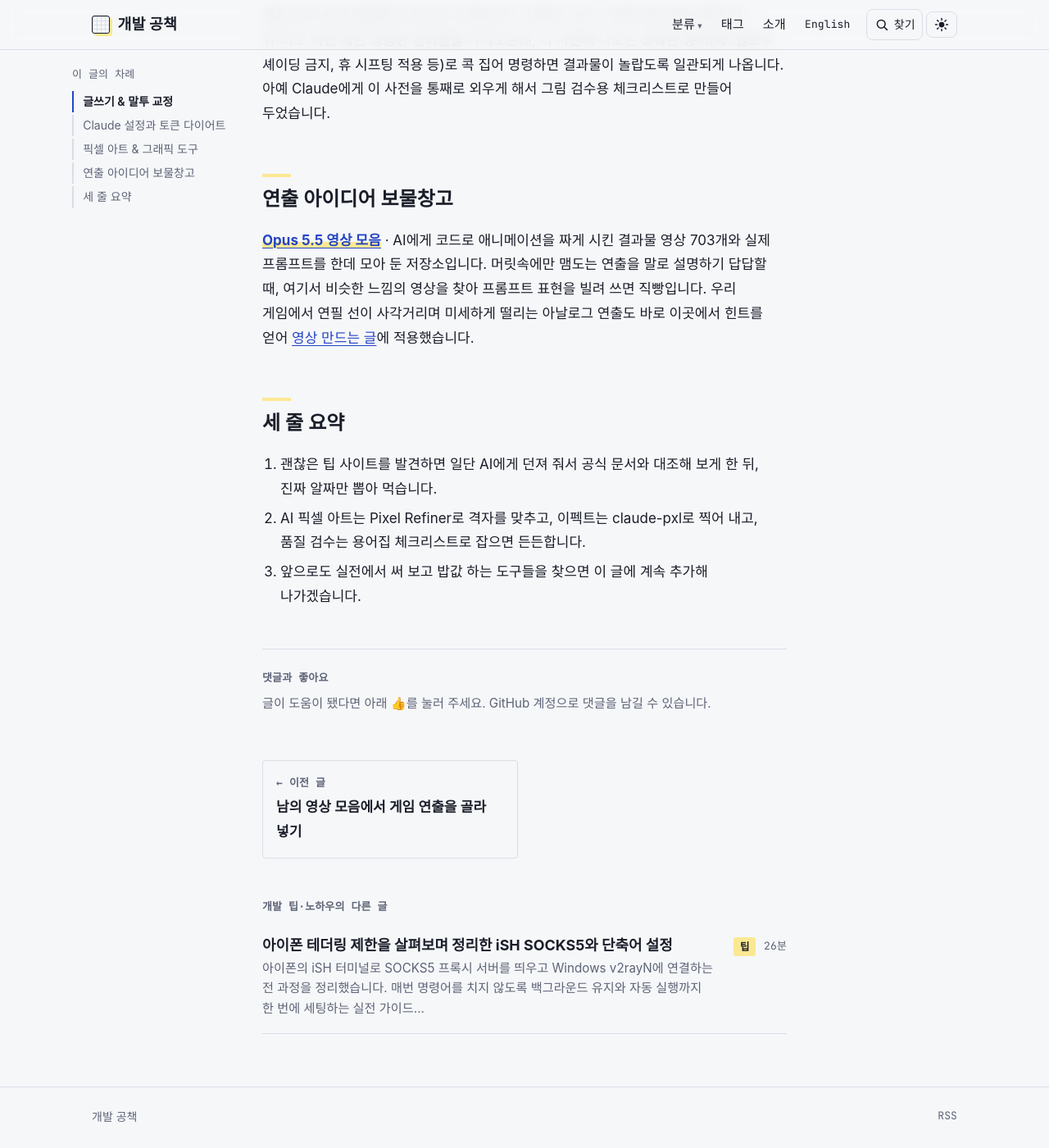
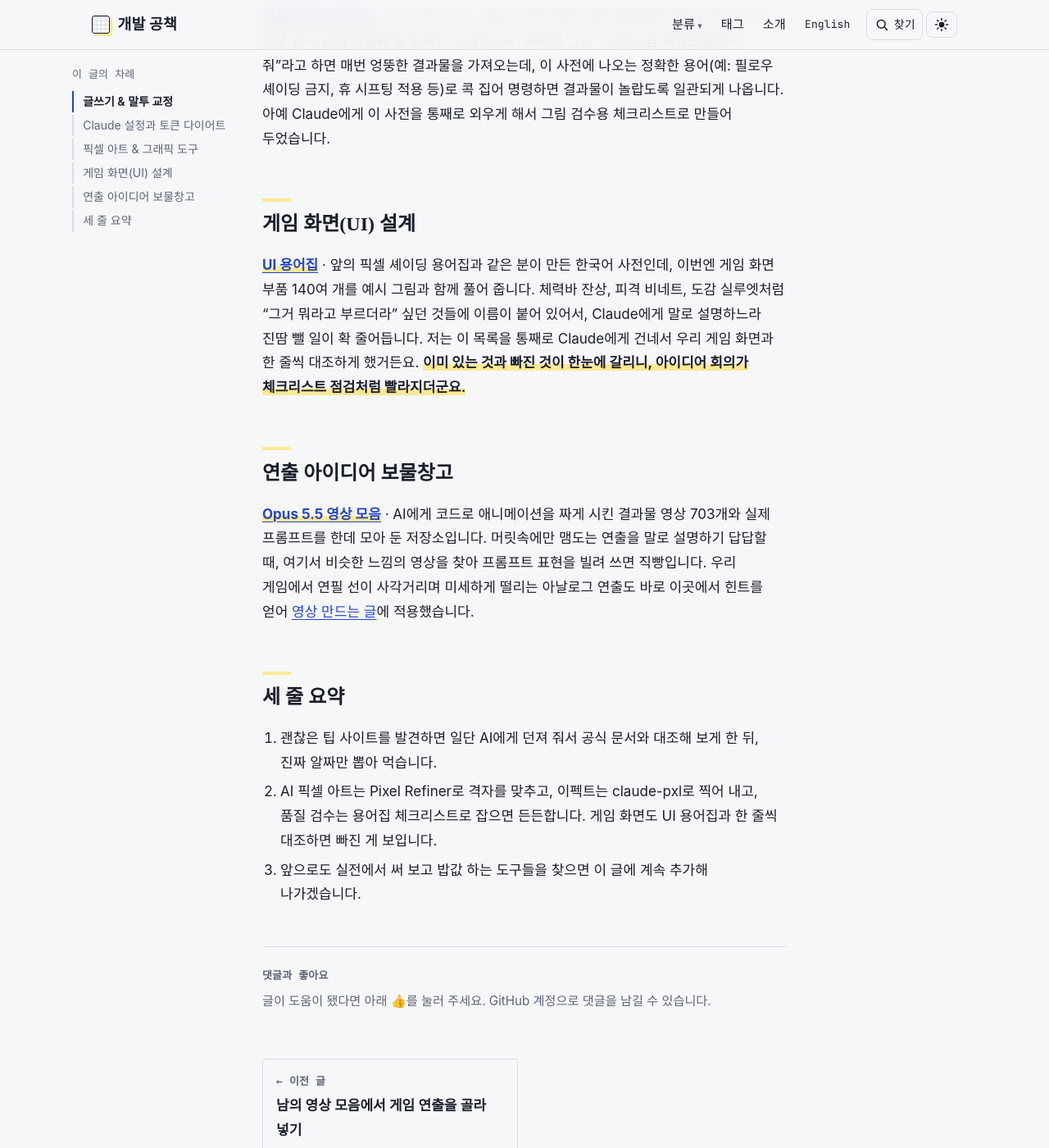
Before and after one commit to wh209302/wh209302.github.io, a Jekyll site: the page built from _posts/2026-10-27-reference-sites.md, in a window 1280 px wide and 1400 px high, scrolled down 2876 px. Shown: the whole window at 82% size. Built offline with Jekyll 4.4.1, drawn with Linux system fonts in a browser that asks for light colours; some web fonts are replaced; comment, search, counter and statistics services are not loaded.

Commit message:
참고 사이트 글에 UI 용어집 추가(한·영), 분류 카드 다시 찍음
Co-Authored-By: Claude Opus 5.5 <noreply@anthropic.com>
Claude-Session: https://claude.ai/code/session_01LdZGhSy1xBF9JNmHHSLG7V

```diff
--- a/_posts/2026-10-27-reference-sites.md
+++ b/_posts/2026-10-27-reference-sites.md
@@ -12,7 +12,7 @@ summary: 게임을 만들며 Claude에게 "이거 참고해 봐" 하고 건넸
 
 그렇게 쏠쏠하게 재미를 본 사이트가 꽤 되는데, 문제는 며칠만 지나도 "그때 그 사이트 주소가 뭐였더라?" 하며 다시 찾느라 헤맨다는 거였습니다. 그래서 제가 직접 써 보고 **진짜로 밥값을 했던 알짜배기 사이트들**만 이곳에 박제해 둡니다.
 
-<figure><img src="/assets/img/posts/reference-sites/refs.webp" alt="참고 사이트 카드. 글쓰기, Claude 설정, 픽셀 아트, 아이디어로 분류" loading="lazy"><figcaption>분야별로 추려 둔 즐겨찾기 목록입니다.</figcaption></figure>
+<figure><img src="/assets/img/posts/reference-sites/refs.webp" alt="참고 사이트 카드. 글쓰기, Claude 설정, 픽셀 아트, 게임 화면, 아이디어로 분류" loading="lazy"><figcaption>분야별로 추려 둔 즐겨찾기 목록입니다.</figcaption></figure>
 
 ## 글쓰기 & 말투 교정
 
@@ -34,6 +34,10 @@ summary: 게임을 만들며 Claude에게 "이거 참고해 봐" 하고 건넸
 
 **[픽셀 셰이딩 용어집](https://tuiella.github.io/pixel-glossary/)** · 도트 아트의 빛, 그림자, 색감 관련 전문 용어들을 귀여운 전후 비교 짤로 알기 쉽게 설명해 둔 한국어 도감입니다. AI에게 그냥 "그림자 좀 자연스럽게 쳐 줘"라고 하면 매번 엉뚱한 결과물을 가져오는데, 이 사전에 나오는 정확한 용어(예: 필로우 셰이딩 금지, 휴 시프팅 적용 등)로 콕 집어 명령하면 결과물이 놀랍도록 일관되게 나옵니다. 아예 Claude에게 이 사전을 통째로 외우게 해서 그림 검수용 체크리스트로 만들어 두었습니다.
 
+## 게임 화면(UI) 설계
+
+**[UI 용어집](https://tuiella.github.io/ui-glossary/)** · 앞의 픽셀 셰이딩 용어집과 같은 분이 만든 한국어 사전인데, 이번엔 게임 화면 부품 140여 개를 예시 그림과 함께 풀어 줍니다. 체력바 잔상, 피격 비네트, 도감 실루엣처럼 "그거 뭐라고 부르더라" 싶던 것들에 이름이 붙어 있어서, Claude에게 말로 설명하느라 진땀 뺄 일이 확 줄어듭니다. 저는 이 목록을 통째로 Claude에게 건네서 우리 게임 화면과 한 줄씩 대조하게 했거든요. **이미 있는 것과 빠진 것이 한눈에 갈리니, 아이디어 회의가 체크리스트 점검처럼 빨라지더군요.**
+
 ## 연출 아이디어 보물창고
 
 **[Opus 5.5 영상 모음](https://github.com/yihui-dev/awesome-opus5-5-videos)** · AI에게 코드로 애니메이션을 짜게 시킨 결과물 영상 703개와 실제 프롬프트를 한데 모아 둔 저장소입니다. 머릿속에만 맴도는 연출을 말로 설명하기 답답할 때, 여기서 비슷한 느낌의 영상을 찾아 프롬프트 표현을 빌려 쓰면 직빵입니다. 우리 게임에서 연필 선이 사각거리며 미세하게 떨리는 아날로그 연출도 바로 이곳에서 힌트를 얻어 [영상 만드는 글]({% post_url 2026-10-27-ai-clip %})에 적용했습니다.
@@ -41,5 +45,5 @@ summary: 게임을 만들며 Claude에게 "이거 참고해 봐" 하고 건넸
 ## 세 줄 요약
 
 1. 괜찮은 팁 사이트를 발견하면 일단 AI에게 던져 줘서 공식 문서와 대조해 보게 한 뒤, 진짜 알짜만 뽑아 먹습니다.
-2. AI 픽셀 아트는 Pixel Refiner로 격자를 맞추고, 이펙트는 claude-pxl로 찍어 내고, 품질 검수는 용어집 체크리스트로 잡으면 든든합니다.
+2. AI 픽셀 아트는 Pixel Refiner로 격자를 맞추고, 이펙트는 claude-pxl로 찍어 내고, 품질 검수는 용어집 체크리스트로 잡으면 든든합니다. 게임 화면도 UI 용어집과 한 줄씩 대조하면 빠진 게 보입니다.
 3. 앞으로도 실전에서 써 보고 밥값 하는 도구들을 찾으면 이 글에 계속 추가해 나가겠습니다.
```
Also changed, not shown: en/_posts/2026-10-27-reference-sites.md (+6 -2 lines), assets/img/posts/reference-sites/refs.webp.
